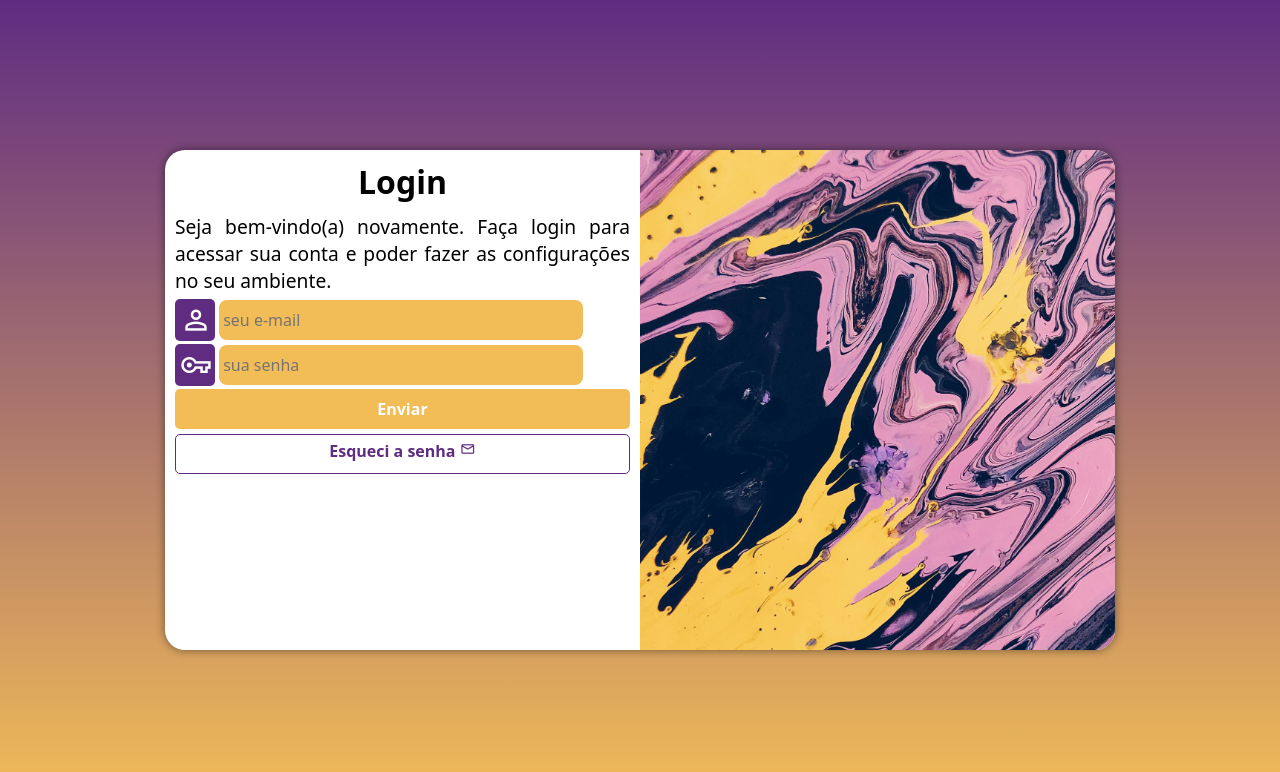
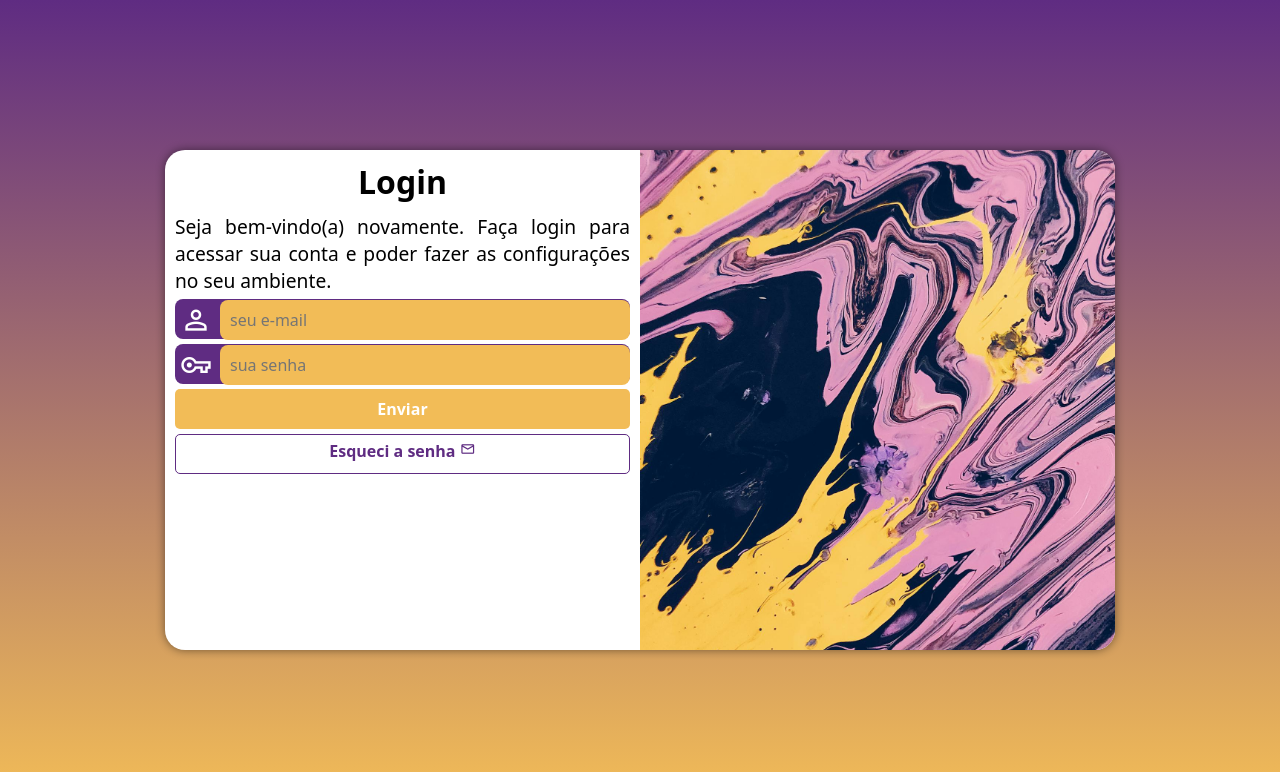
Before and after one commit to pmbpablo/HTML-CSS, a plain HTML site: page atvs/projeto login/index.html in a window 1280 px wide. Drawn offline with nearby package versions, Linux system fonts and the light colour scheme.

Commit message:
terminei o projeto

```diff
--- a/atvs/projeto login/estilos/mq.css
+++ b/atvs/projeto login/estilos/mq.css
@@ -47,4 +47,7 @@
     #formulario > p{
         font-size: 1.2em;
     }
+
+
+
 }
--- a/atvs/projeto login/estilos/style.css
+++ b/atvs/projeto login/estilos/style.css
@@ -91,9 +91,10 @@ main{
     background-color: var(--cor1);
     font-size: 2em;
     color: white;
-    width: 40px;
+    width: 100%;
+    height: 100%;
     padding: 5px;
-    border-radius: 5px;
+    border-radius: 8px;
 }
 
 .campo > input{
@@ -103,9 +104,16 @@ main{
     border-radius: 8px;
     border: 0px;
     height: 100%;
-    width: 80%;
-    transform: translateY(-10px);
-    padding-left: 4px;
+    /*width: 80%;*/
+    width: calc(100% - 45px);
+    transform: translateY(-41px);
+    padding-left: 10px;
+    margin-left: 45px;
+}
+
+.campo > input:focus{
+   background-color: white;
+   color: black;
 }
 
 input[type=submit]{
--- a/atvs/projeto login/index.html
+++ b/atvs/projeto login/index.html
@@ -1,39 +1,59 @@
 <!DOCTYPE html>
 <html lang="pt-br">
   <head>
-    <meta charset="UTF-8">
-    <meta name="viewport" content="width=device-width, initial-scale=1.0">
+    <meta charset="UTF-8" />
+    <meta name="viewport" content="width=device-width, initial-scale=1.0" />
     <title>Projeto login</title>
-    <link rel="stylesheet" href="estilos/style.css">
-    <link rel="stylesheet" href="estilos/mq.css" >
-    <link href="https://fonts.googleapis.com/css2?family=Material+Symbols+Outlined" rel="stylesheet" />
+    <link rel="stylesheet" href="estilos/style.css" />
+    <link rel="stylesheet" href="estilos/mq.css" />
+    <link
+      href="https://fonts.googleapis.com/css2?family=Material+Symbols+Outlined"
+      rel="stylesheet"
+    />
   </head>
   <body>
     <main>
       <section id="login">
-            <div id="imagem">
-
-            </div>
+        <div id="imagem"></div>
         <div id="formulario">
           <h1>Login</h1>
-                <p>Seja bem-vindo(a) novamente. Faça login para acessar sua conta e poder fazer as configurações no seu ambiente.</p>
+          <p>
+            Seja bem-vindo(a) novamente. Faça login para acessar sua conta e
+            poder fazer as configurações no seu ambiente.
+          </p>
           <form action="login.php" method="post">
             <div class="campo">
-                        <span class="material-symbols-outlined">
-                            person
-                            </span>
-                        <input type="email" name="email" id="iemail" placeholder="seu e-mail" autocomplete="email" required maxlength="30">
+              <span class="material-symbols-outlined"> person </span>
+              <input
+                type="email"
+                name="email"
+                id="iemail"
+                placeholder="seu e-mail"
+                autocomplete="email"
+                required
+                maxlength="30"
+              />
               <label for="iemail">Login</label>
             </div>
             <div class="campo">
-                        <span class="material-symbols-outlined">
-                            vpn_key
-                            </span>
-                        <input type="password" name="senha" id="isenha" placeholder="sua senha " autocomplete="current-password" required minlength="8" maxlength="15">
+              <span class="material-symbols-outlined"> vpn_key </span>
+              <input
+                type="password"
+                name="senha"
+                id="isenha"
+                placeholder="sua senha "
+                autocomplete="current-password"
+                required
+                minlength="8"
+                maxlength="15"
+              />
               <label for="isenha">Senha</label>
             </div>
-                    <input type="submit" value="Enviar">
-                    <a href="#" class="botao">Esqueci a senha <span class="material-symbols-outlined">mail</span> </a>
+            <input type="submit" value="Enviar" />
+            <a href="#" class="botao"
+              >Esqueci a senha
+              <span class="material-symbols-outlined">mail</span>
+            </a>
           </form>
         </div>
       </section>
```
Lines whose indentation alone changed are shown as unchanged.
